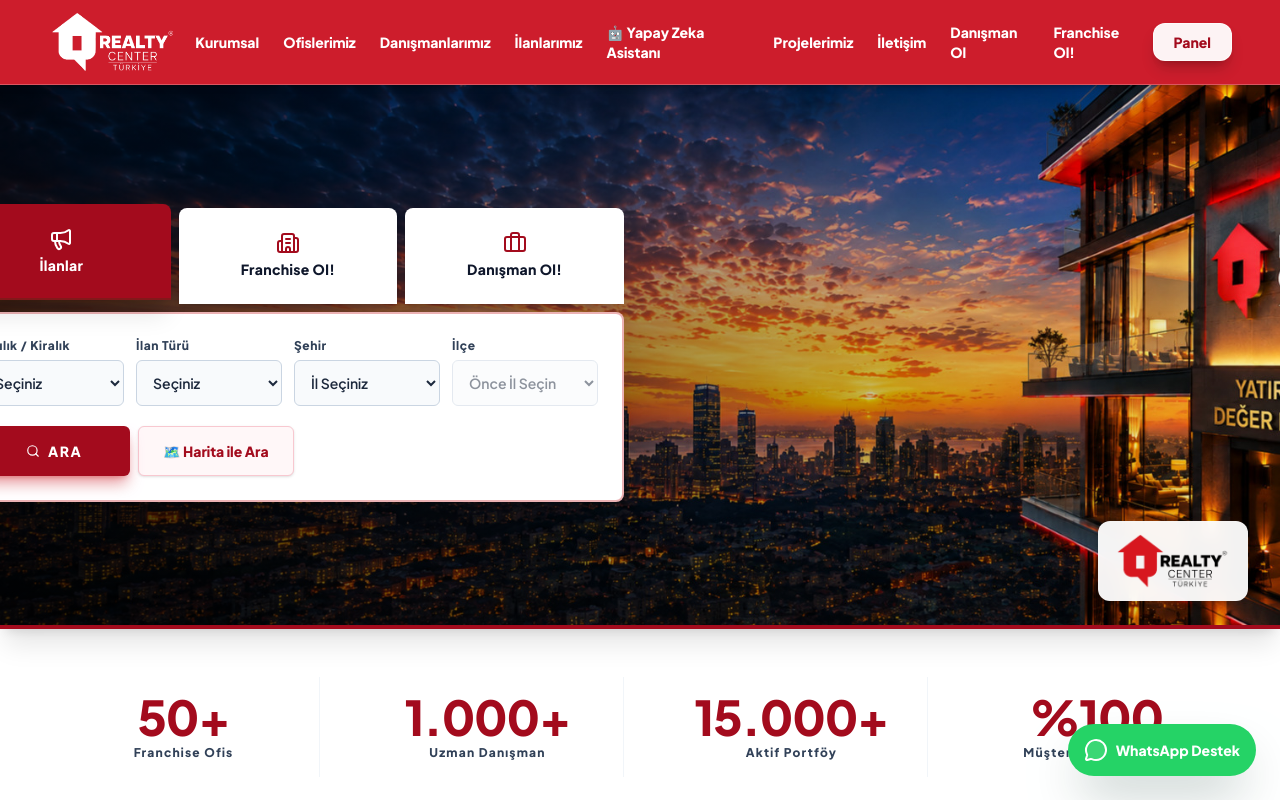
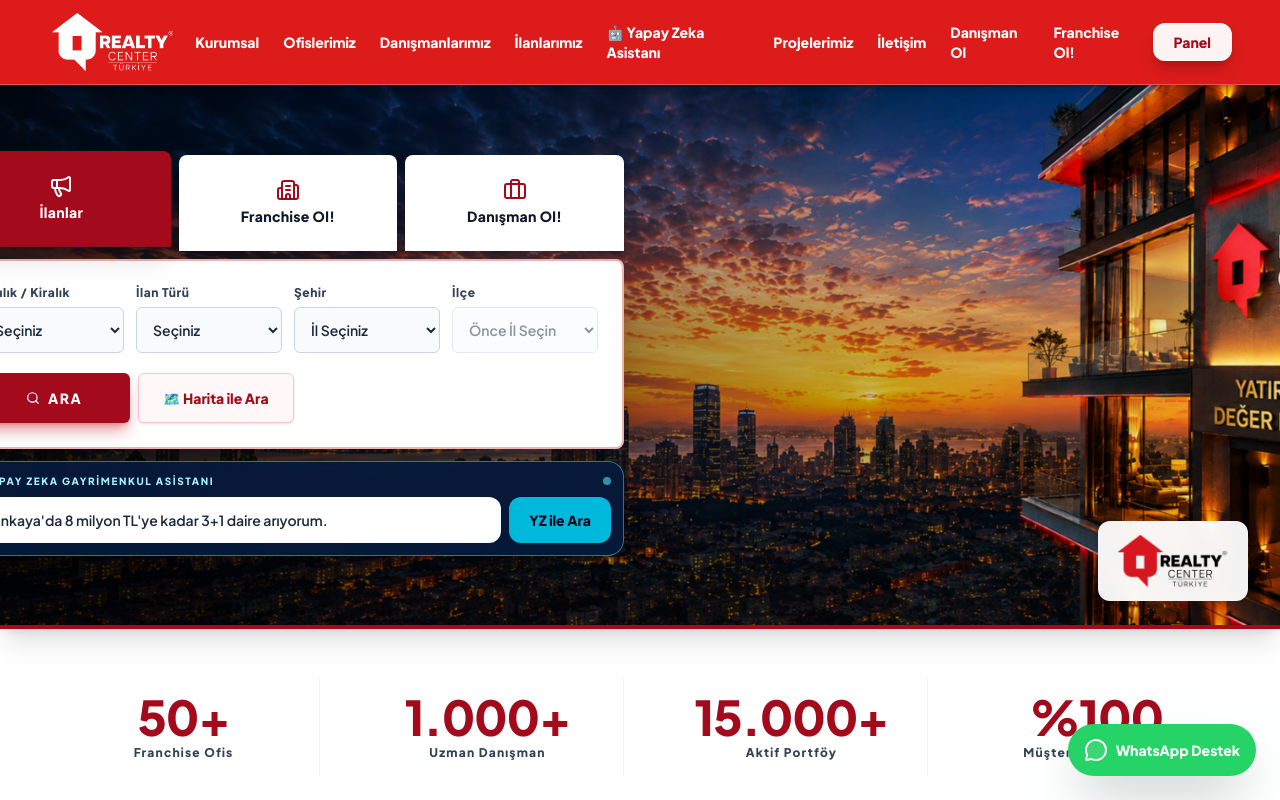
Before and after one commit to milligenclikmgd/realty-center, a React (Vite) app: page / in a window 1280 px wide. Shown: the top 800 px of the page. Built offline with nearby package versions, Linux system fonts and the light colour scheme.

Commit message:
Header ve ana sayfa yapay zeka aramasını güncelle

```diff
--- a/src/App.tsx
+++ b/src/App.tsx
@@ -550,7 +550,7 @@ function Header({ scrolled }: { scrolled: boolean }) {
     ['İlanlarımız', '/ilan-kategorileri'], ['🤖 Yapay Zeka Asistanı', '/ai-karar-asistani'], ['Projelerimiz', '/projelerimiz'], ['İletişim', '/iletisim']
   ];
   return (
-    <header className={`sticky top-0 z-40 w-full border-b border-white/25 text-white transition-all duration-500 ${scrolled ? 'bg-[#a90818]/95 py-1.5 px-5 lg:px-10 shadow-lg shadow-black/30 backdrop-blur-md' : 'bg-[#c90a1b]/92 py-2.5 px-6 lg:px-12 shadow-md shadow-black/20 backdrop-blur-sm'}`}>
+    <header className={`sticky top-0 z-40 w-full border-b border-white/25 text-white transition-all duration-500 ${scrolled ? 'bg-[#b50606]/95 py-1.5 px-5 lg:px-10 shadow-lg shadow-black/30 backdrop-blur-md' : 'bg-[#db0808]/92 py-2.5 px-6 lg:px-12 shadow-md shadow-black/20 backdrop-blur-sm'}`}>
       <div className="flex items-center justify-between gap-4">
         <Link to="/" onClick={close}><img src="/rlogo.png" alt="Realty Center" className={`w-auto object-contain brightness-0 invert transition-all duration-500 ${scrolled ? 'h-12 lg:h-14' : 'h-14 lg:h-16'}`} /></Link>
         <nav className="hidden xl:flex items-center gap-6 text-sm font-extrabold text-white">{links.map(([label, to]) => <Link key={to} to={to} className="transition hover:text-red-100">{label}</Link>)}<Link to="/danisman-basvuru" className="font-black text-white transition hover:text-red-100">Danışman Ol</Link><Link to="/franchise-basvuru" className="font-black text-white transition hover:text-red-100">Franchise Ol!</Link></nav>
@@ -758,6 +758,17 @@ function HomePage({ counts, currentSlide, selectedCity, setSelectedCity, openDra
   const [searchDistrict, setSearchDistrict] = useState('');
   const [searchTransactionType, setSearchTransactionType] = useState('');
   const [searchPropertyType, setSearchPropertyType] = useState('');
+  const aiExample = "Çankaya'da 8 milyon TL'ye kadar 3+1 daire arıyorum.";
+  const [aiQuery, setAiQuery] = useState('');
+  useEffect(() => {
+    let index = 0;
+    const typing = window.setInterval(() => {
+      index += 1;
+      setAiQuery(aiExample.slice(0, index));
+      if (index >= aiExample.length) window.clearInterval(typing);
+    }, Math.max(14, Math.floor(1000 / aiExample.length)));
+    return () => window.clearInterval(typing);
+  }, []);
 
   const sortedListings = [...SAMPLE_LISTINGS].sort((a, b) => new Date(b.date).getTime() - new Date(a.date).getTime());
 
@@ -866,6 +877,11 @@ function HomePage({ counts, currentSlide, selectedCity, setSelectedCity, openDra
                 <Link to="/harita-ile-ara" className="inline-flex w-full items-center justify-center rounded-md border border-red-200 bg-red-50 px-6 py-3.5 text-sm font-black text-red-700 shadow-sm transition hover:border-red-700 hover:bg-red-700 hover:text-white sm:w-auto">🗺️ Harita ile Ara</Link>
               </div>
 
+            </div>
+
+            <div className="mt-3 rounded-2xl border border-cyan-300/45 bg-[#071a3b]/95 p-3 shadow-xl backdrop-blur-md">
+              <div className="mb-2 flex items-center justify-between gap-3"><p className="text-[10px] font-black tracking-[.16em] text-cyan-200">🤖 YAPAY ZEKA GAYRİMENKUL ASİSTANI</p><span className="h-2 w-2 animate-pulse rounded-full bg-cyan-300"/></div>
+              <div className="flex flex-col gap-2 sm:flex-row"><input value={aiQuery} onChange={(event) => setAiQuery(event.target.value)} onKeyDown={(event) => event.key === 'Enter' && navigate('/ai-karar-asistani?q=' + encodeURIComponent(aiQuery))} className="min-w-0 flex-1 rounded-xl border border-cyan-100/30 bg-white px-4 py-3 text-sm font-semibold text-slate-800 outline-none focus:ring-2 focus:ring-cyan-400" aria-label="Yapay zeka gayrimenkul araması" /><button onClick={() => navigate('/ai-karar-asistani?q=' + encodeURIComponent(aiQuery))} className="rounded-xl bg-cyan-500 px-5 py-3 text-sm font-black text-slate-950 transition hover:bg-cyan-300">YZ ile Ara</button></div>
             </div>
 
           </div>
@@ -1694,7 +1710,8 @@ function ListingCategoriesPage() {
 
 
 function AIDecisionAssistantPage() {
-  const [query, setQuery] = useState("Çankaya'da 8 milyon TL'ye kadar 3+1 daire arıyorum.");
+  const location = useLocation();
+  const [query, setQuery] = useState(() => new URLSearchParams(location.search).get('q') || "Çankaya'da 8 milyon TL'ye kadar 3+1 daire arıyorum.");
   const [searched, setSearched] = useState(true);
   const analysis = () => {
     const normalized = query.toLocaleLowerCase('tr-TR');
```
